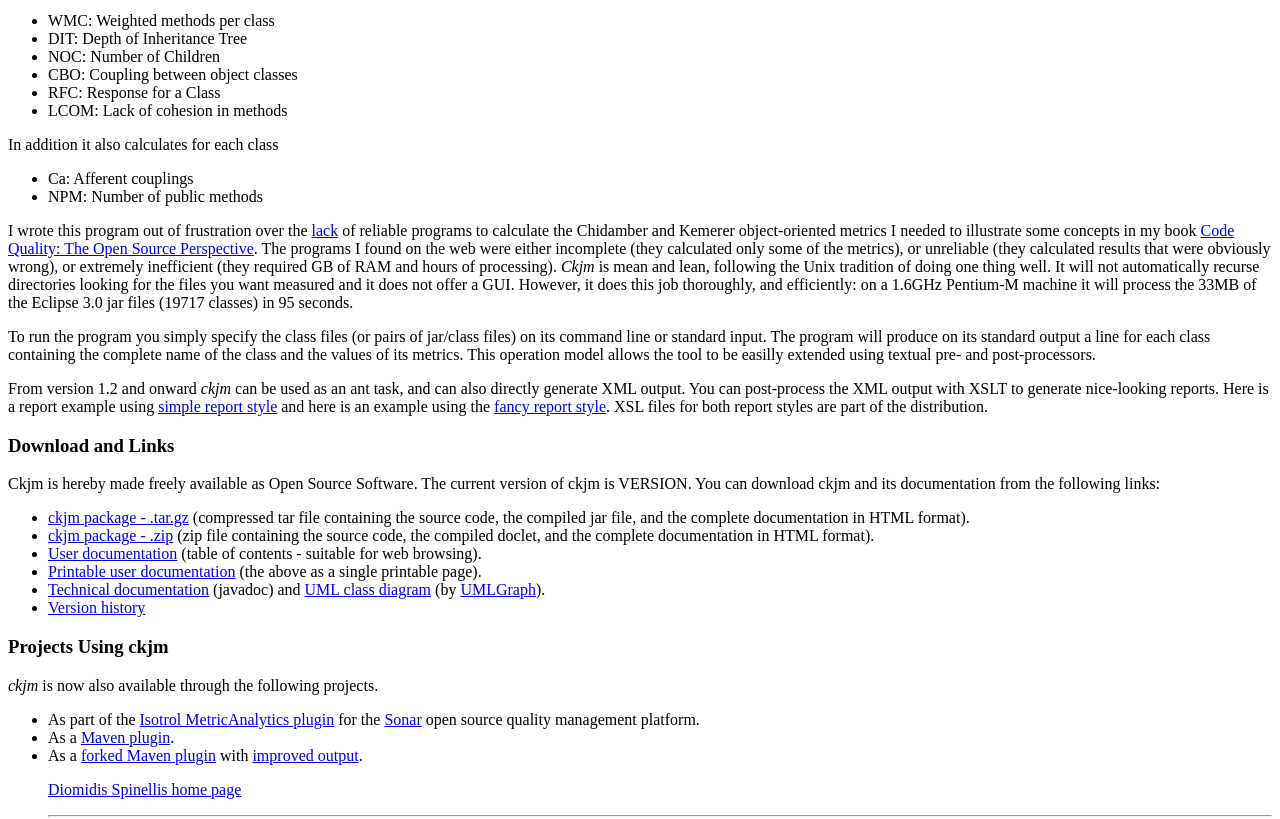
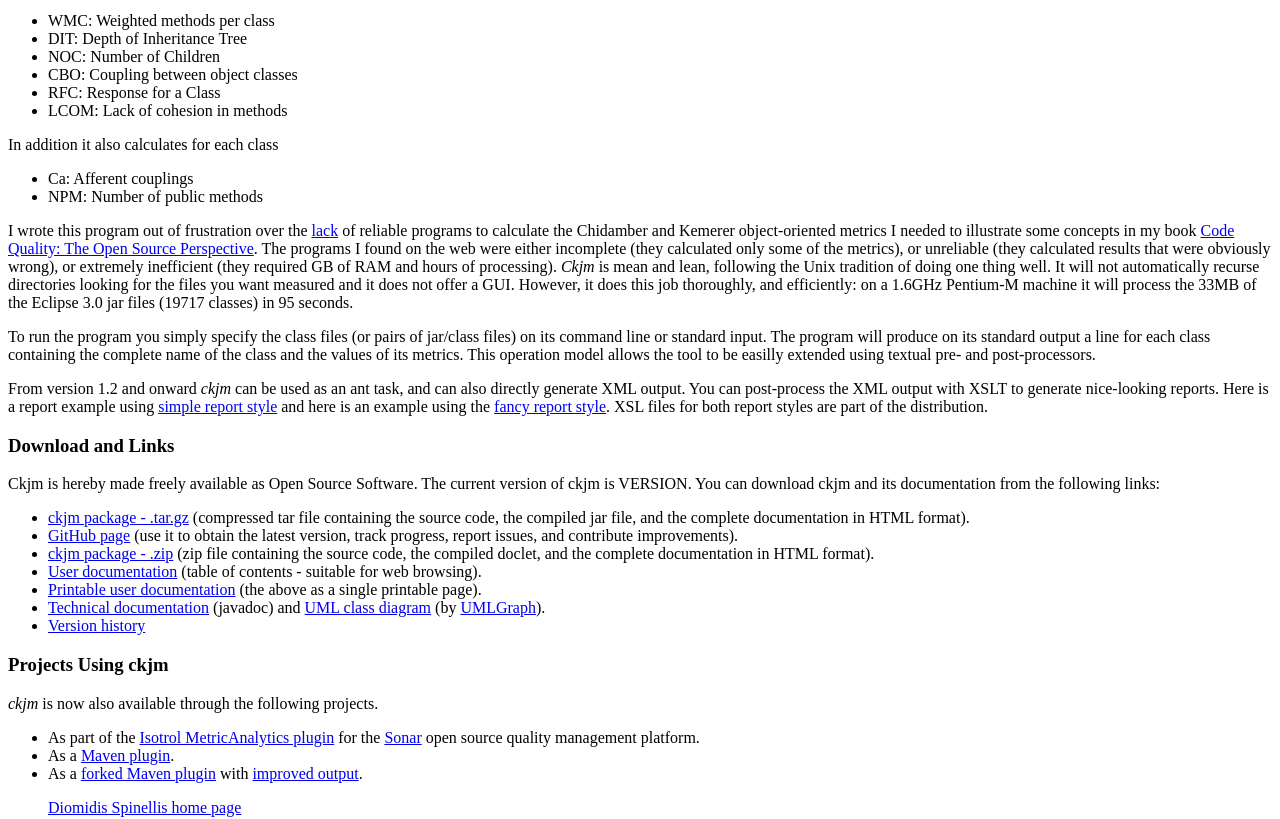
Before and after one commit to dspinellis/ckjm, a plain HTML site: page index.html in a window 1280 px wide. Shown: the part 160-979 px from the top of the page. Drawn offline with Linux system fonts and the light colour scheme.

Commit message:
Add GitHub link

```diff
--- a/index.html
+++ b/index.html
@@ -86,6 +86,12 @@
 (compressed tar file containing the source code, the compiled jar file,
 and the complete documentation in HTML format).
 </li>
+<li> <a href="https://github.com/dspinellis/ckjm">GitHub page</a>
+(use it to obtain the latest version,
+track progress,
+report issues,
+and contribute improvements).
+</li>
 <li> <a href="ckjm-VERSION.zip">ckjm package - .zip</a>
 (zip file containing the source code, the compiled doclet,
 and the complete documentation in HTML format).
```
